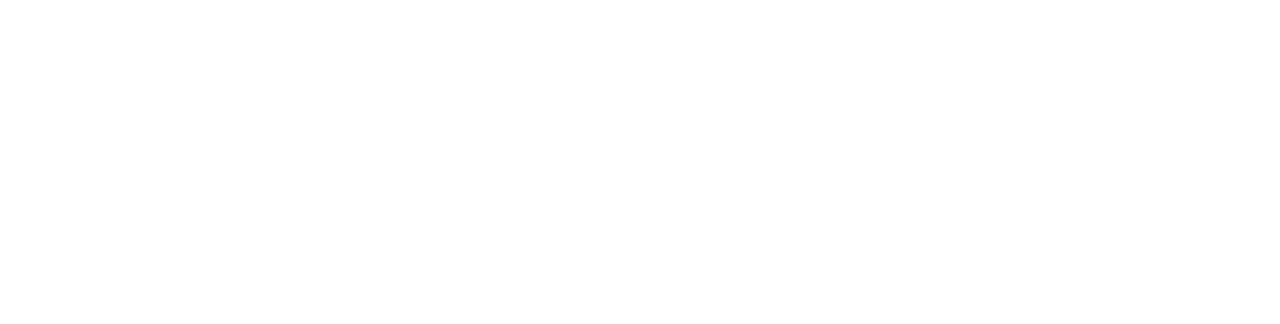
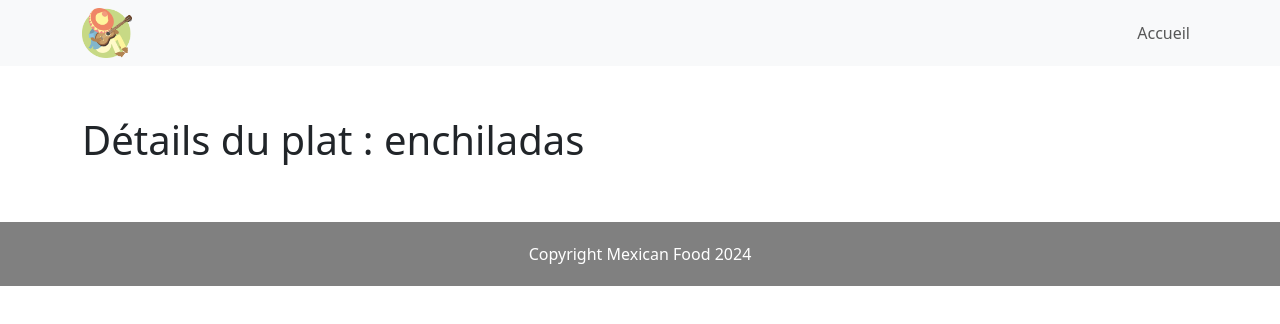
Before and after one commit to VincentSechi/CC-React, a React (Create React App) app: page /plat/enchiladas in a window 1280 px wide. Before the commit this address had no page. Shown: the top 324 px of the page. Built offline with nearby package versions, Linux system fonts and the light colour scheme.

Commit message:
activity-11

```diff
--- a/src/App.js
+++ b/src/App.js
@@ -1,7 +1,8 @@
 import "./App.css";
-import Layout from "./Layout";
+import Layout from "./components/Layout";
 
 import Home from "./pages/Home";
+import DishDetails from "./pages/DishDetails";
 import { Route, Routes } from "react-router-dom";
 
 function App() {
@@ -10,6 +11,7 @@
         <Routes>
           <Route element={<Layout />}>
             <Route index element={<Home />} />
+            <Route path="/plat/:slug" element={<DishDetails />} />
           </Route>
         </Routes>
     </div>
--- a/src/components/DishCard.jsx
+++ b/src/components/DishCard.jsx
@@ -4,6 +4,7 @@
 const DishCard = ({title, price, image}) => {
 
   return (
+
     <Card style={{ width: 'auto' }}>
       <Card.Img variant="top" src={image}/>
       <Card.Body>
--- a/src/Layout.jsx
+++ b/src/components/Layout.jsx
@@ -1,6 +1,6 @@
 import React from "react";
-import Header from "./components/Header";
-import Footer from "./components/Footer";
+import Header from "./Header";
+import Footer from "./Footer";
 import { Outlet } from "react-router-dom";
 function Layout({ children }) {
   return (
--- /dev/null
+++ b/src/pages/DishDetails.jsx
@@ -0,0 +1,20 @@
+import React from "react";
+
+import Container from "react-bootstrap/Container";
+import Row from "react-bootstrap/Row";
+import Col from "react-bootstrap/Col";
+
+import { useParams } from "react-router-dom";
+const DishDetails = () => {
+  const { slug } = useParams();
+  return (
+    <Container>
+        <Row>
+            <Col>
+                <h1>Détails du plat : {slug}</h1>
+            </Col>
+        </Row>
+    </Container>
+  );
+};
+export default DishDetails;
```
